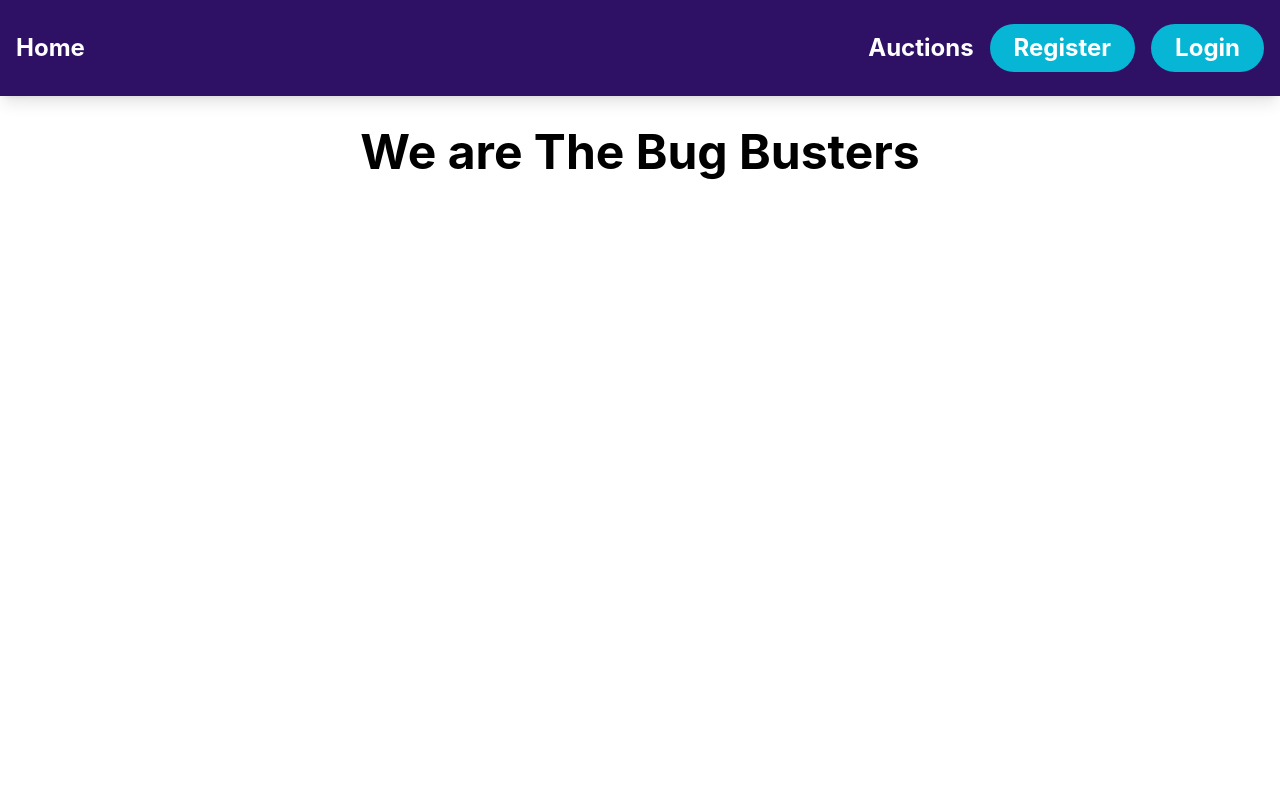
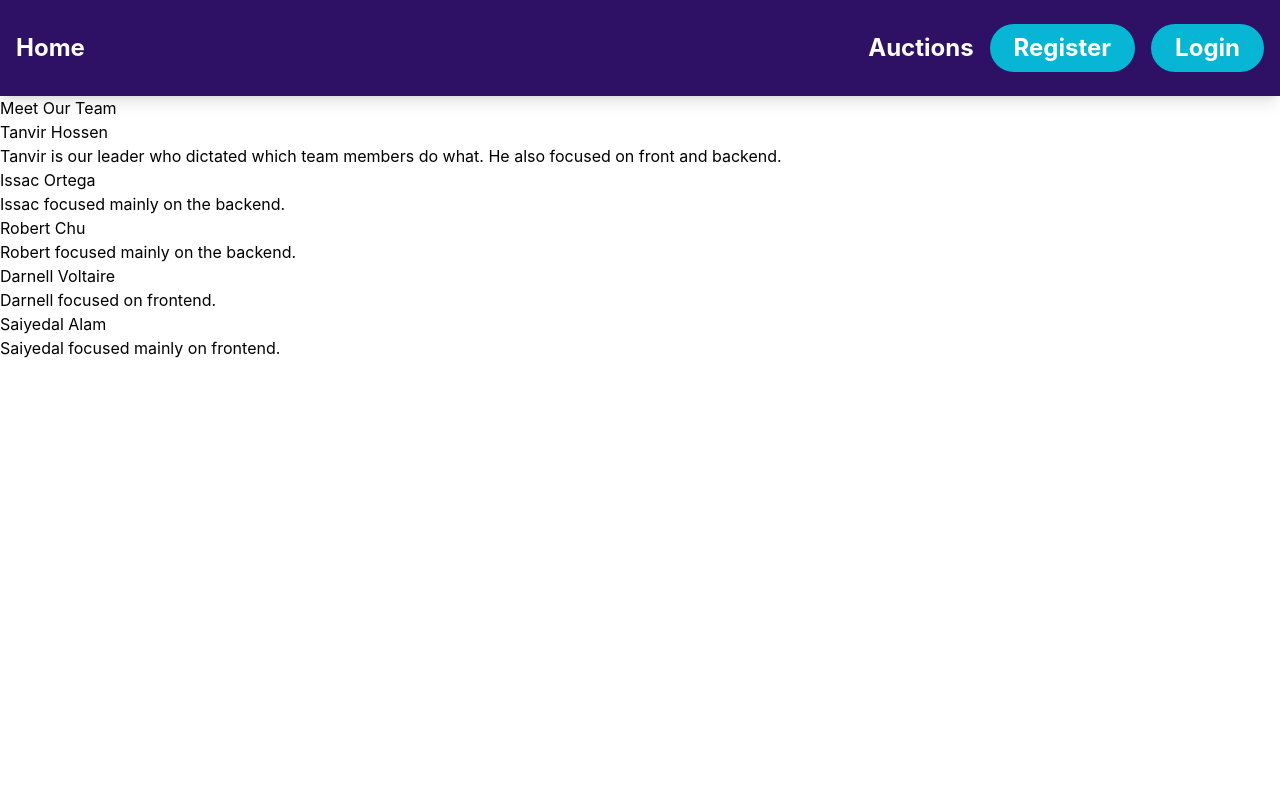
Before and after one commit to THossen/BiddersBlock, a React (Create React App) app in the folder client/: page /AboutUs in a window 1280 px wide. Shown: the top 800 px of the page. Built offline with nearby package versions, Linux system fonts and the light colour scheme; no server answers.

Commit message:
about us components

```diff
--- a/client/src/components/pages/About Us/AboutUs.js
+++ b/client/src/components/pages/About Us/AboutUs.js
@@ -1,9 +1,33 @@
 const AboutUs = () => {
-    return (
-        <div className="font-bold text-5xl text-center py-8">
-            We are The Bug Busters
-        </div>
-    )
+  return (
+    <div className="about-us-container">
+      <h1 className="about-us-heading">Meet Our Team</h1>
+      <div id="team-members-section">
+        <ul className="team-members-list">
+          <li className="team-member-card">
+            <h2 className="team-member-name">Tanvir Hossen</h2>
+            <p className="team-member-bio">Tanvir is our leader who dictated which team members do what. He also focused on front and backend.</p>
+          </li>
+          <li className="team-member-card">
+            <h2 className="team-member-name">Issac Ortega</h2>
+            <p className="team-member-bio">Issac focused mainly on the backend.</p>
+          </li>
+          <li className="team-member-card">
+            <h2 className="team-member-name">Robert Chu</h2>
+            <p className="team-member-bio">Robert focused mainly on the backend.</p>
+          </li>
+          <li className="team-member-card">
+            <h2 className="team-member-name">Darnell Voltaire</h2>
+            <p className="team-member-bio">Darnell focused on frontend.</p>
+          </li>
+          <li className="team-member-card">
+            <h2 className="team-member-name">Saiyedal Alam</h2>
+            <p className="team-member-bio">Saiyedal focused mainly on frontend.</p>
+          </li>
+        </ul>
+      </div>
+    </div>
+  )
 }
 
-export default AboutUs
+export default AboutUs;
```
